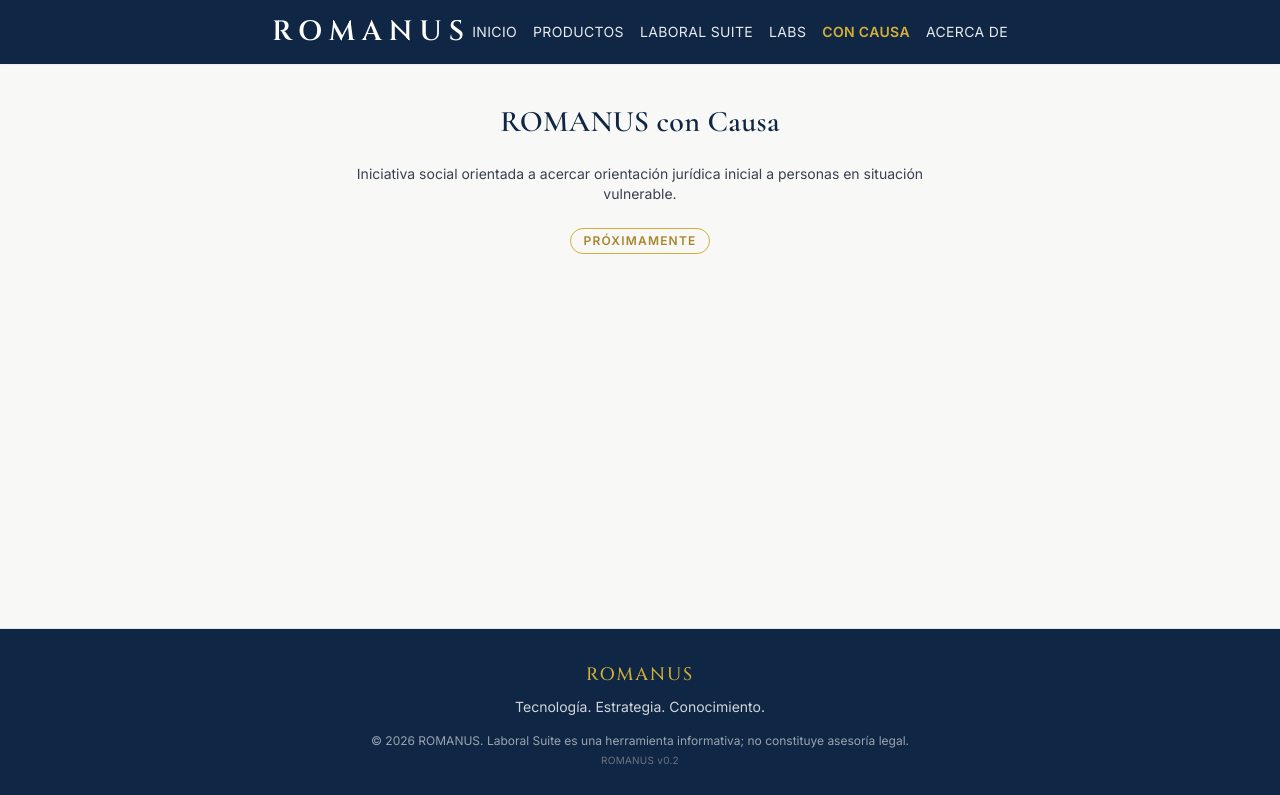
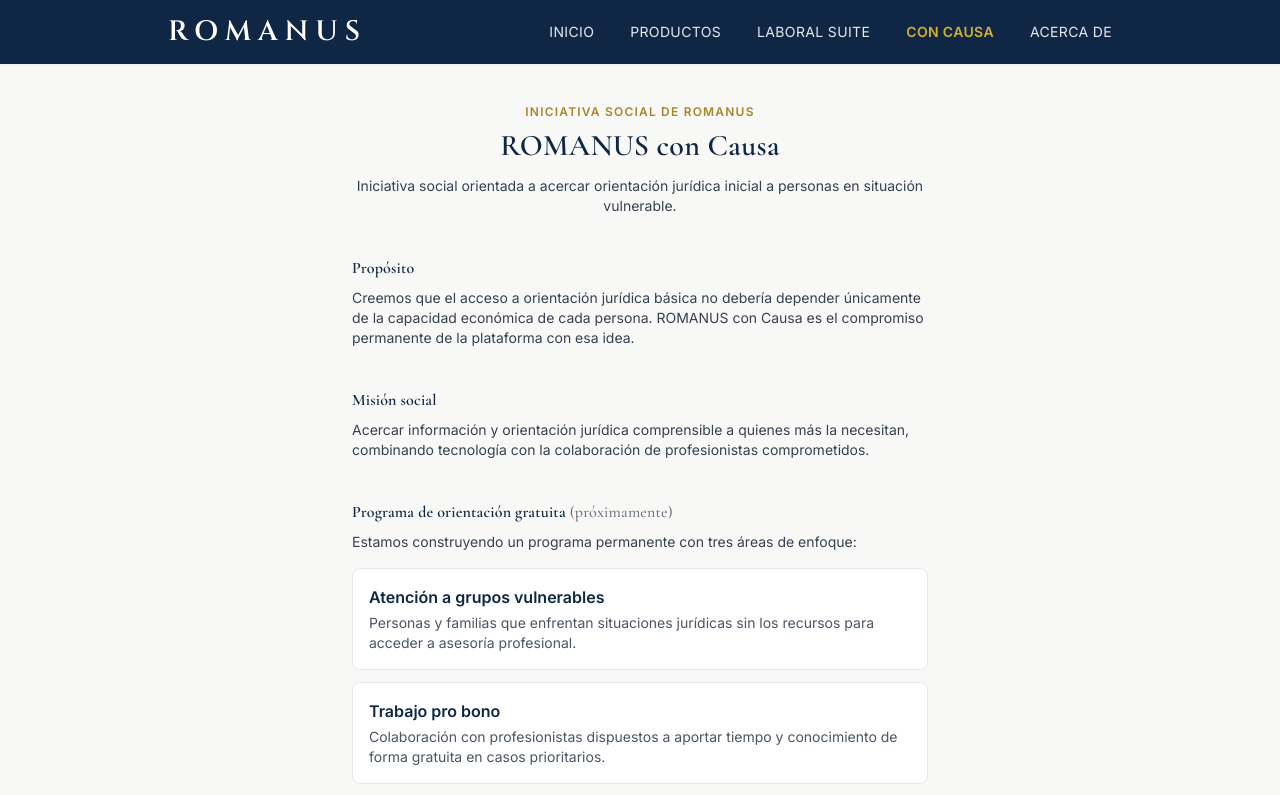
Before and after one commit to romangomez220-ctrl/LaboralMX, a React (Vite) app: page /con-causa in a window 1280 px wide. Shown: the top 795 px of the page. Built offline with nearby package versions, Linux system fonts and the light colour scheme.

Commit message:
v4.3: reorganizar navegacion institucional y ocultar labs

```diff
--- a/index.html
+++ b/index.html
@@ -2,6 +2,7 @@
 <html lang="es">
   <head>
     <meta charset="UTF-8" />
+    <link rel="icon" type="image/svg+xml" href="/favicon.svg" />
     <meta name="viewport" content="width=device-width, initial-scale=1.0" />
     <title>ROMANUS — Soluciones integrales para el ámbito jurídico, empresarial y personal</title>
     <meta
--- a/src/App.tsx
+++ b/src/App.tsx
@@ -25,22 +25,36 @@
   return (
     <Routes>
       <Route element={<Layout />}>
-        {/* ROMANUS: plataforma. Por ahora solo se muestra Laboral Suite;
-            la arquitectura queda lista para futuros productos sin
-            anunciar nada que todavía no existe. */}
+        {/* ============================================================
+            JERARQUÍA INSTITUCIONAL DE ROMANUS (v4.3)
+            ============================================================
+            EMPRESA        → ROMANUS (marca/plataforma, "/")
+            PRODUCTOS      → Laboral Suite (activo) + futuros productos,
+                              catalogados en /productos
+            INICIATIVAS    → Con Causa (iniciativa social pública)
+            INSTITUCIONAL  → Acerca de (la organización)
+            LABORATORIO INTERNO → Labs: NO es un producto ni una sección
+                              pública. No tiene enlace en ningún menú,
+                              catálogo ni landing. Solo es alcanzable por
+                              URL directa, y lleva noindex/nofollow.
+            ============================================================ */}
+
+        {/* EMPRESA */}
         <Route path="/" element={<RomanusHome />} />
+
+        {/* PRODUCTOS (catálogo) */}
         <Route path="/productos" element={<ProductosListing />} />
         <Route path="/laboral-suite" element={<LaboralSuiteCatalogPage />} />
-        <Route path="/labs" element={<LabsLandingPage />} />
+
+        {/* INICIATIVAS */}
         <Route path="/con-causa" element={<ConCausaPage />} />
+
+        {/* INSTITUCIONAL */}
         <Route path="/acerca-de" element={<AcercaDeRomanusPage />} />
 
-        {/* ROMANUS Labs: herramientas experimentales en validación privada.
-            Deliberadamente sin enlace en ningún menú, footer o landing —
-            solo accesible si se conoce la URL exacta. Ver useNoIndex.ts
-            para el mecanismo de noindex/nofollow específico de esta ruta.
-            Envuelta en su propio Error Boundary con detalle técnico
-            siempre visible, aislada del resto de la app. */}
+        {/* LABORATORIO INTERNO (oculto de toda navegación pública, con
+            noindex/nofollow; sigue funcionando por URL directa) */}
+        <Route path="/labs" element={<LabsLandingPage />} />
         <Route
           path="/labs/resico"
           element={
--- a/src/components/Navbar.tsx
+++ b/src/components/Navbar.tsx
@@ -1,11 +1,13 @@
 import { useState } from 'react'
 import { Link, NavLink } from 'react-router-dom'
 
+// "Labs" se quitó a propósito del menú público: es un laboratorio
+// interno de experimentación, no un producto. Las rutas /labs/* siguen
+// funcionando por URL directa (ver App.tsx), solo no se enlazan aquí.
 const ENLACES = [
   { to: '/', label: 'Inicio' },
   { to: '/productos', label: 'Productos' },
   { to: '/laboral-suite', label: 'Laboral Suite' },
-  { to: '/labs', label: 'Labs' },
   { to: '/con-causa', label: 'Con Causa' },
   { to: '/acerca-de', label: 'Acerca de' },
 ]
@@ -15,10 +17,10 @@
 
   return (
     <header className="bg-primary text-white sticky top-0 z-10 shadow-sm">
-      <div className="max-w-3xl mx-auto px-4 h-16 flex items-center justify-between">
+      <div className="max-w-5xl mx-auto px-6 lg:px-10 h-16 flex items-center justify-between">
         <Link
           to="/"
-          className="font-display font-semibold text-[28px] tracking-[0.24em] uppercase text-white hover:text-gold transition"
+          className="font-display font-semibold text-[28px] tracking-[0.24em] uppercase text-white hover:text-gold transition shrink-0"
           onClick={() => setAbierto(false)}
         >
           Romanus
@@ -33,7 +35,7 @@
           {abierto ? '✕' : '☰'}
         </button>
 
-        <nav className="hidden md:flex gap-4 text-sm uppercase tracking-wide">
+        <nav className="hidden md:flex items-center gap-9 text-sm uppercase tracking-wide">
           {ENLACES.map((l) => (
             <NavLink
               key={l.to}
@@ -50,7 +52,7 @@
       </div>
 
       {abierto && (
-        <nav className="md:hidden flex flex-col px-4 pb-4 gap-3 text-sm uppercase tracking-wide">
+        <nav className="md:hidden flex flex-col px-6 pb-4 gap-3 text-sm uppercase tracking-wide">
           {ENLACES.map((l) => (
             <NavLink
               key={l.to}
--- a/src/pages/AcercaDeRomanusPage.tsx
+++ b/src/pages/AcercaDeRomanusPage.tsx
@@ -4,46 +4,64 @@
  * Acerca de ROMANUS (la plataforma). Distinta y separada de
  * /productos/laboralmx/acerca-de (Acerca de Laboral Suite, con su propio
  * contenido sobre el producto y su fundador) — esa página no se tocó.
+ *
+ * v4.3: se mejoró la jerarquía visual (tarjetas separadas, eyebrow
+ * dorado, grid de valores) para que se sienta como la página de una
+ * organización, no como texto corrido.
  */
 export default function AcercaDeRomanusPage() {
   return (
-    <div className="flex flex-col gap-6 max-w-xl mx-auto">
-      <h1 className="text-3xl font-semibold text-primary text-center">Acerca de ROMANUS</h1>
+    <div className="flex flex-col gap-10">
+      <div className="text-center pt-4">
+        <p className="text-xs font-semibold text-gold-dark uppercase tracking-widest mb-2">
+          Institucional
+        </p>
+        <h1 className="text-3xl font-semibold text-primary">Acerca de ROMANUS</h1>
+      </div>
 
-      <section>
-        <h2 className="font-semibold text-primary mb-2">Qué es ROMANUS</h2>
+      <div className="max-w-2xl mx-auto w-full grid sm:grid-cols-2 gap-4">
+        <div className="rounded-lg border border-gray-200 bg-white p-5 sm:col-span-2">
+          <p className="text-xs font-semibold text-stone uppercase tracking-widest mb-2">
+            Qué es ROMANUS
+          </p>
           <p className="text-sm text-gray-700">
             ROMANUS es una plataforma mexicana que combina tecnología, estrategia y conocimiento
             para desarrollar herramientas jurídicas, fiscales y empresariales accesibles.
           </p>
-      </section>
+        </div>
 
-      <section>
-        <h2 className="font-semibold text-primary mb-2">Misión</h2>
+        <div className="rounded-lg border border-gray-200 bg-white p-5">
+          <p className="text-xs font-semibold text-stone uppercase tracking-widest mb-2">Misión</p>
           <p className="text-sm text-gray-700">
             Hacer más comprensible y accesible la información jurídica, fiscal y empresarial
             mediante herramientas digitales claras y responsables.
           </p>
-      </section>
+        </div>
 
-      <section>
-        <h2 className="font-semibold text-primary mb-2">Visión</h2>
+        <div className="rounded-lg border border-gray-200 bg-white p-5">
+          <p className="text-xs font-semibold text-stone uppercase tracking-widest mb-2">Visión</p>
           <p className="text-sm text-gray-700">
             Construir un ecosistema de referencia para personas, profesionistas y empresas que
             necesitan entender, calcular y tomar mejores decisiones.
           </p>
-      </section>
+        </div>
+      </div>
 
-      <section>
-        <h2 className="font-semibold text-primary mb-2">Valores</h2>
-        <ul className="text-sm text-gray-700 grid grid-cols-2 gap-2">
+      <div className="max-w-2xl mx-auto w-full">
+        <p className="text-xs font-semibold text-stone uppercase tracking-widest mb-3 text-center">
+          Valores
+        </p>
+        <div className="grid grid-cols-2 sm:grid-cols-5 gap-3">
           {VALORES.map((valor) => (
-            <li key={valor} className="flex items-center gap-2">
-              <span className="text-gold-dark">•</span> {valor}
-            </li>
+            <div
+              key={valor}
+              className="rounded-lg border border-gray-200 bg-white p-3 text-center"
+            >
+              <p className="text-sm font-medium text-primary">{valor}</p>
+            </div>
           ))}
-        </ul>
-      </section>
+        </div>
+      </div>
     </div>
   )
 }
--- a/src/pages/ConCausaPage.tsx
+++ b/src/pages/ConCausaPage.tsx
@@ -1,18 +1,80 @@
+const AREAS = [
+  {
+    titulo: 'Atención a grupos vulnerables',
+    descripcion:
+      'Personas y familias que enfrentan situaciones jurídicas sin los recursos para acceder a asesoría profesional.',
+  },
+  {
+    titulo: 'Trabajo pro bono',
+    descripcion:
+      'Colaboración con profesionistas dispuestos a aportar tiempo y conocimiento de forma gratuita en casos prioritarios.',
+  },
+  {
+    titulo: 'Acceso a información jurídica comprensible',
+    descripcion:
+      'Contenido y herramientas explicadas en lenguaje claro, sin tecnicismos innecesarios, para que cualquier persona pueda entender su situación.',
+  },
+]
+
 /**
- * Landing institucional, sin formularios ni backend, tal como se pidió
- * explícitamente. Solo presenta la iniciativa; no recolecta datos.
+ * Landing institucional, sin formularios ni backend. Pensada para
+ * sentirse como una iniciativa seria y permanente de ROMANUS, no como
+ * una campaña temporal — aunque el programa de orientación en sí
+ * todavía esté en desarrollo.
  */
 export default function ConCausaPage() {
   return (
-    <div className="flex flex-col gap-6 text-center pt-4 max-w-xl mx-auto">
+    <div className="flex flex-col gap-10">
+      <div className="text-center pt-4 max-w-xl mx-auto">
+        <p className="text-xs font-semibold text-gold-dark uppercase tracking-widest mb-2">
+          Iniciativa social de ROMANUS
+        </p>
         <h1 className="text-3xl font-semibold text-primary">ROMANUS con Causa</h1>
-      <p className="text-sm text-gray-700">
+        <p className="text-sm text-gray-700 mt-3">
           Iniciativa social orientada a acercar orientación jurídica inicial a personas en
           situación vulnerable.
         </p>
-      <span className="inline-block self-center text-xs font-semibold text-gold-dark uppercase tracking-widest border border-gold rounded-full px-3 py-1">
+      </div>
+
+      <section className="max-w-xl mx-auto w-full">
+        <h2 className="font-semibold text-primary mb-2">Propósito</h2>
+        <p className="text-sm text-gray-700">
+          Creemos que el acceso a orientación jurídica básica no debería depender únicamente de la
+          capacidad económica de cada persona. ROMANUS con Causa es el compromiso permanente de la
+          plataforma con esa idea.
+        </p>
+      </section>
+
+      <section className="max-w-xl mx-auto w-full">
+        <h2 className="font-semibold text-primary mb-2">Misión social</h2>
+        <p className="text-sm text-gray-700">
+          Acercar información y orientación jurídica comprensible a quienes más la necesitan,
+          combinando tecnología con la colaboración de profesionistas comprometidos.
+        </p>
+      </section>
+
+      <section className="max-w-xl mx-auto w-full">
+        <h2 className="font-semibold text-primary mb-2">
+          Programa de orientación gratuita <span className="text-stone font-normal">(próximamente)</span>
+        </h2>
+        <p className="text-sm text-gray-700 mb-4">
+          Estamos construyendo un programa permanente con tres áreas de enfoque:
+        </p>
+        <div className="flex flex-col gap-3">
+          {AREAS.map((area) => (
+            <div key={area.titulo} className="rounded-lg border border-gray-200 bg-white p-4">
+              <p className="font-semibold text-primary mb-1">{area.titulo}</p>
+              <p className="text-sm text-gray-600">{area.descripcion}</p>
+            </div>
+          ))}
+        </div>
+      </section>
+
+      <div className="text-center">
+        <span className="inline-block text-xs font-semibold text-gold-dark uppercase tracking-widest border border-gold rounded-full px-3 py-1">
           Próximamente
         </span>
       </div>
+    </div>
   )
 }
--- a/src/pages/LabsLandingPage.tsx
+++ b/src/pages/LabsLandingPage.tsx
@@ -1,15 +1,18 @@
 import EcosystemCard from '../components/EcosystemCard'
+import { useNoIndex } from '../labs/useNoIndex'
 
 const PROXIMAMENTE = ['Herramientas fiscales', 'Herramientas jurídicas', 'Herramientas empresariales']
 
 /**
- * Página pública e institucional de ROMANUS Labs. Distinta de
- * /labs/resico (la herramienta experimental en sí, que sigue oculta de
- * la navegación, con su propio Error Boundary y noindex/nofollow sin
- * tocar). Esta página SÍ es pública: describe qué es Labs y enlaza a
- * Diagnóstico RESICO como herramienta disponible.
+ * Página de ROMANUS Labs. Ya NO es una sección pública (v4.3): se quitó
+ * del menú principal y del catálogo de Productos porque Labs es un
+ * laboratorio interno de experimentación, no un producto. Sigue
+ * funcionando por URL directa, y por eso lleva noindex/nofollow — igual
+ * que /labs/resico — para que no aparezca en buscadores.
  */
 export default function LabsLandingPage() {
+  useNoIndex()
+
   return (
     <div className="flex flex-col gap-8">
       <div className="text-center pt-4">
--- a/src/pages/ProductosListing.tsx
+++ b/src/pages/ProductosListing.tsx
@@ -6,7 +6,7 @@
       <div>
         <h1 className="text-2xl font-semibold text-primary">Productos</h1>
         <p className="text-sm text-stone mt-1">
-          Soluciones digitales de ROMANUS para el ámbito jurídico, empresarial y personal.
+          Soluciones digitales de ROMANUS para el ámbito jurídico, fiscal y empresarial.
         </p>
       </div>
 
@@ -17,6 +17,25 @@
         disponible
         destacado
       />
+
+      <div className="grid sm:grid-cols-2 gap-4">
+        <div className="rounded-lg border border-gray-200 bg-gray-50 p-5 opacity-80">
+          <p className="text-xs font-semibold text-stone uppercase tracking-widest mb-2">
+            Próximamente
+          </p>
+          <p className="font-serif text-lg font-semibold text-gray-500">
+            Nuevas soluciones fiscales
+          </p>
+        </div>
+        <div className="rounded-lg border border-gray-200 bg-gray-50 p-5 opacity-80">
+          <p className="text-xs font-semibold text-stone uppercase tracking-widest mb-2">
+            Próximamente
+          </p>
+          <p className="font-serif text-lg font-semibold text-gray-500">
+            Nuevas soluciones empresariales
+          </p>
+        </div>
+      </div>
     </div>
   )
 }
```
Also changed, not shown: public/favicon.svg (added), 1 other file (tests, documents, lock files or other folders). Lines whose indentation alone changed are shown as unchanged.
